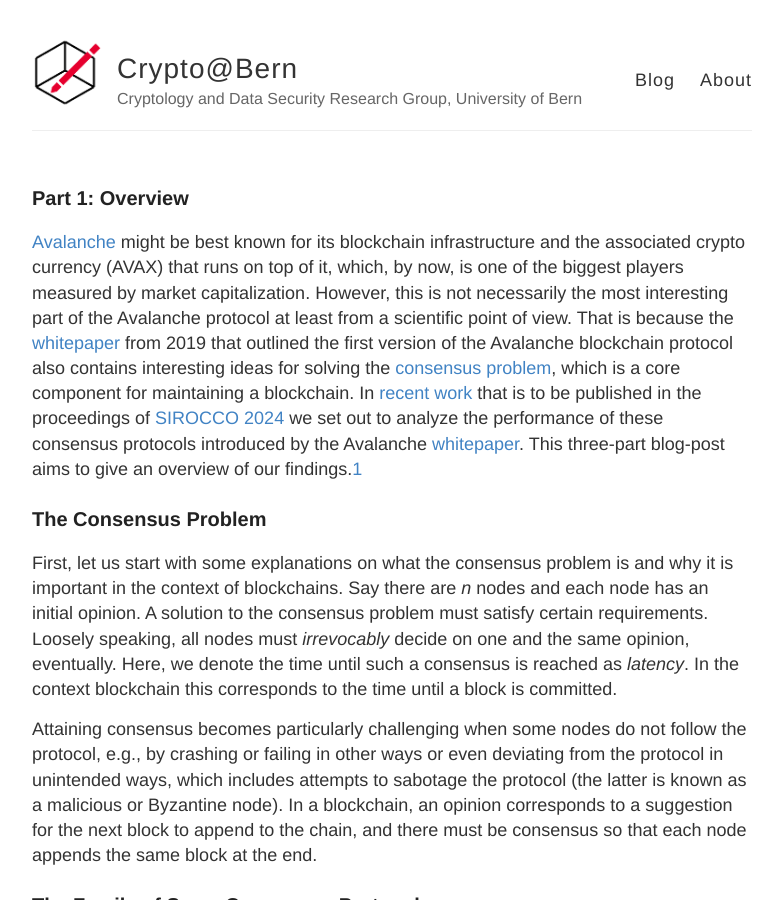
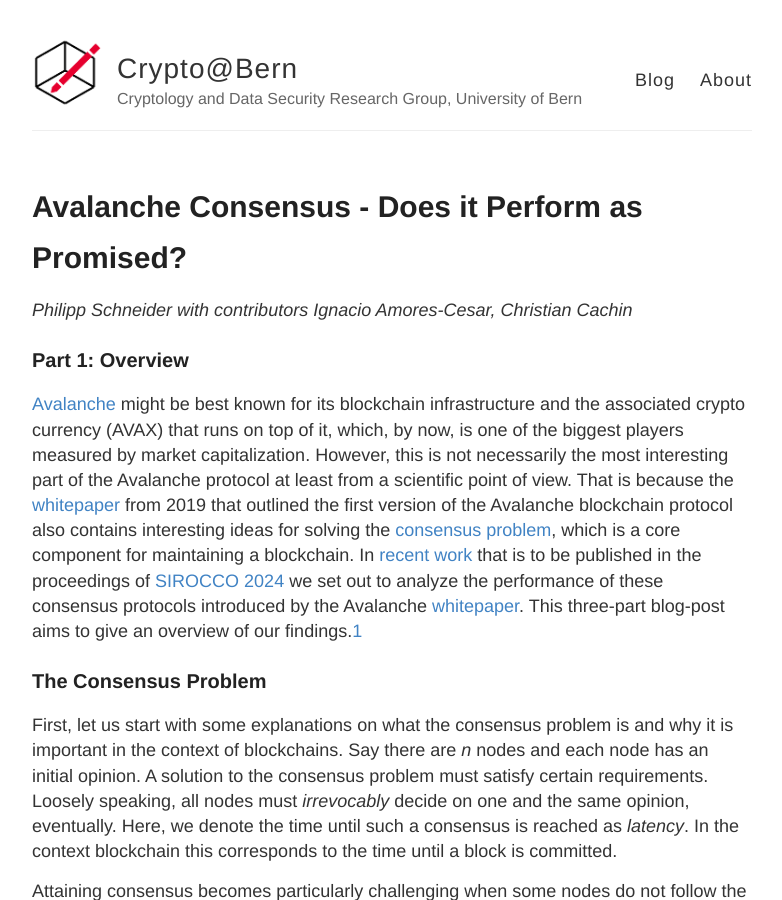
Before and after one commit to cryptobern/cryptobern.github.io, a Jekyll site: the page built from _posts/2024-05-14-snow_part1.md, in a window 1280 px wide and 900 px high. Shown: the whole window, without its empty margins (248-1030 px from the left). Built offline with Jekyll 4.4.1, drawn with Linux system fonts in a browser that asks for light colours; our own code applies the rules of GitHub Pages for plain Markdown files.

Commit message:
modified authors

```diff
--- a/_posts/2024-05-14-snow_part1.md
+++ b/_posts/2024-05-14-snow_part1.md
@@ -2,7 +2,7 @@
 layout: post
 title: Avalanche Consensus - Does it Perform as Promised?
 ghcommentid: 14
-author: Philipp Schneider Contributors: Ignacio Amores-Cesar, Christian Cachin
+author: Philipp Schneider with contributors Ignacio Amores-Cesar, Christian Cachin
 ---
 
 ### Part 1: Overview
```
Also changed, not shown: _posts/2024-05-14-snow_part2.md (+1 -1 lines), _posts/2024-05-14-snow_part3.md (+1 -1 lines).
